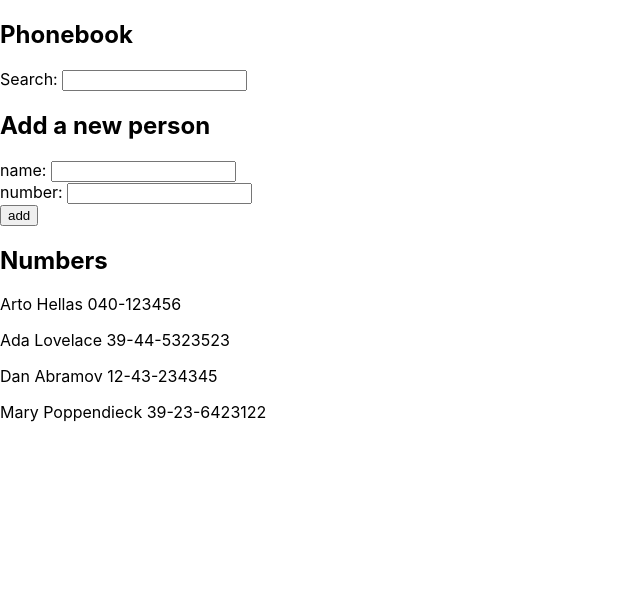
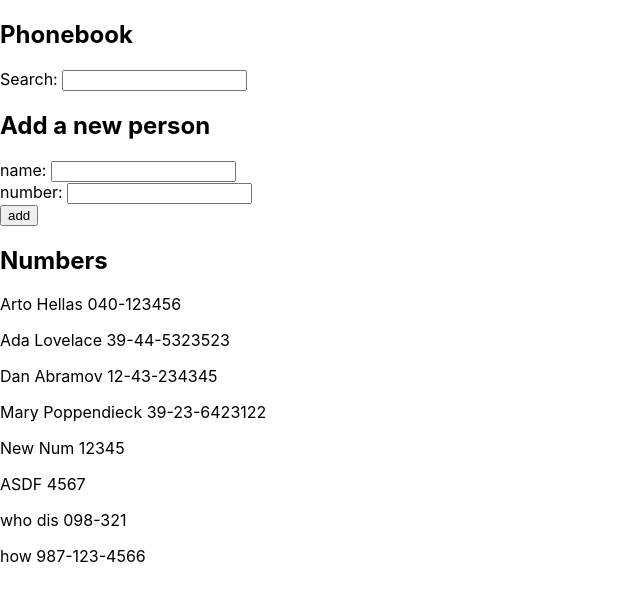
Before and after one commit to choi0617/fullstackopen2021, a React (Create React App) app in the folder part2/phonebook/: page / in a window 1280 px wide. Shown: the top 600 px of the page, without its empty margins (0-640 px from the left). Built offline with nearby package versions, Linux system fonts and the light colour scheme; data requests are answered from the project's data file.

Commit message:
get and post requests

```diff
--- a/part2/phonebook/db.json
+++ b/part2/phonebook/db.json
@@ -1,5 +1,5 @@
 {
-  "persons":[
+  "persons": [
     {
       "name": "Arto Hellas",
       "number": "040-123456",
@@ -19,6 +19,26 @@
       "name": "Mary Poppendieck",
       "number": "39-23-6423122",
       "id": 4
+    },
+    {
+      "name": "New Num",
+      "number": "12345",
+      "id": 5
+    },
+    {
+      "name": "ASDF",
+      "number": "4567",
+      "id": 6
+    },
+    {
+      "name": "who dis",
+      "number": "098-321",
+      "id": 7
+    },
+    {
+      "name": "how",
+      "number": "987-123-4566",
+      "id": 8
     }
   ]
 }
--- a/part2/phonebook/src/App.js
+++ b/part2/phonebook/src/App.js
@@ -2,17 +2,11 @@ import React, { useEffect, useState } from "react";
 import Persons from "./components/Persons";
 import Search from "./components/Search";
 import PersonForm from "./components/PersonForm";
-import axios from "axios";
+
+import personServices from './services/personServices';
 
 
 const App = () => {
-  // const [persons, setPersons] = useState([
-  //   { name: "Arto Hellas", number: "040-123456" },
-  //   { name: "Ada Lovelace", number: "39-44-5323523" },
-  //   { name: "Dan Abramov", number: "12-43-234345" },
-  //   { name: "Mary Poppendieck", number: "39-23-6423122" },
-  // ]);
-
 
   const [persons, setPersons] = useState([]);
   const [newName, setNewName] = useState("");
@@ -21,8 +15,8 @@ const App = () => {
 
 
   useEffect(() => {
-    axios.get('http://localhost:3001/persons')
-      .then(response => setPersons(response.data))
+    personServices.getAll()
+      .then(persons => {setPersons(persons)})
   }, [])
 
 
@@ -61,9 +55,16 @@ const App = () => {
       number: newNumber,
     };
 
-    setPersons(persons.concat(personObj));
-    setNewName("");
-    setNewNumber("");
+    personServices.create(personObj)
+      .then(returnedPersonObj => {
+        //console.log(returnedPersonObj);
+        setPersons(persons.concat(returnedPersonObj))
+        setNewName("")
+        setNewNumber("")
+      })
+      .catch(e => {
+        console.log(e);
+      })
   };
 
   return (
--- /dev/null
+++ b/part2/phonebook/src/services/personServices.js
@@ -0,0 +1,20 @@
+import axios from 'axios'
+const baseUrl = 'http://localhost:3001/persons';
+
+const getAll = () => {
+    const request = axios.get(baseUrl)
+    return request.then(res => res.data)
+}
+
+const create = (newObj) => {
+    const request = axios.post(baseUrl, newObj)
+    return request.then(res => res.data)
+}
+
+const update = (id, newObj) => {
+    return axios.put(`${baseUrl}/${id}`, newObj)
+}
+
+const personServices = { getAll, create, update}
+
+export default personServices
```
